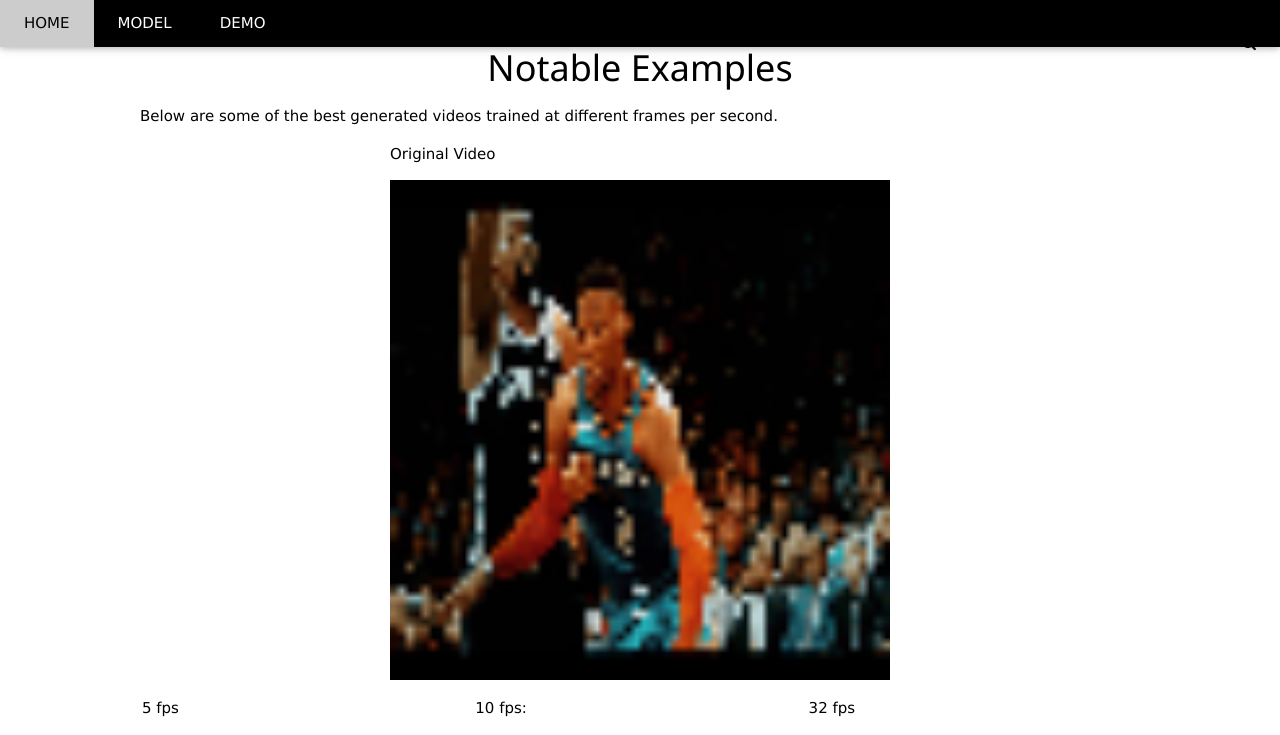
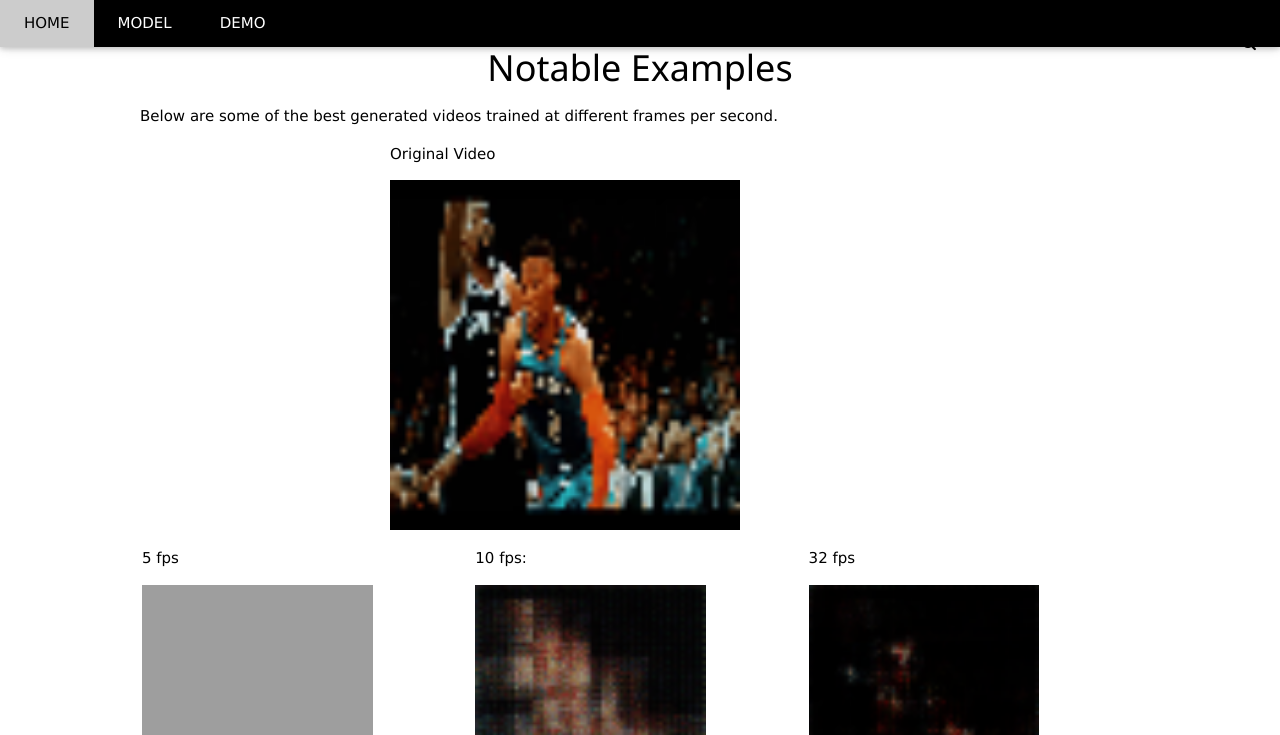
Before and after one commit to njesus15/vidgan, a Flask app: page /demo in a window 1280 px wide. Shown: the top 735 px of the page. Run offline with Flask 2, Linux system fonts and the light colour scheme; grey boxes are pictures that could not be loaded.

Commit message:
fix home template

```diff
--- a/templates/demo.html
+++ b/templates/demo.html
@@ -16,6 +16,11 @@
   content: "";
   clear: both;
   display: table;
+}
+
+.example2 {
+padding:10px;
+margin:aut;
 }
 
 .submit-button {
@@ -51,60 +56,60 @@ width:50%;
 
 
    <div class="OriginalVideo">
-    <p> Original Video</p> <img src='../static/images/vid0_real.gif' style="width:100%">
+    <p> Original Video</p> <img src='../static/images/vid0_real.gif' style="width:70%">
 </div>
 
 <div class="example1">
     <div class="column">
-        <p>5 fps</p> <img src='../static/images/vid0_gen_5fps.png' style="width:100%">
+        <p>5 fps</p> <img src='../static/images/vid0_gen_5fps.git' style="width:70%">
     </div>
 
     <div class="column">
-        <p>10 fps: </p> <img src='../static/images/vid0_gen_10fps.png' style="width:100%">
+        <p>10 fps: </p> <img src='../static/images/vid0_gen_10fps.gif' style="width:70%">
     </div>
 
     <div class="column">
-        <p>32 fps </p> <img src='../static/images/vid0_gen_32fps.png' style="width:100%">
+        <p>32 fps </p> <img src='../static/images/vid0_gen_32fps.gif' style="width:70%">
     </div>
 
 </div>
 
        <div class="OriginalVideo">
-    <p> Original Video</p> <img src='../static/images/vid1_real.gif' style="width:100%">
+    <p> Original Video</p> <img src='../static/images/vid1_real.gif' style="width:70%">
 </div>
 
 
 <div class="example1">
     <div class="column">
-        <p>5 fps</p> <img src='../static/images/vid1_gen_5fps.png' style="width:100%">
+        <p>5 fps</p> <img src='../static/images/vid1_gen_5fps.gif' style="width:70%">
     </div>
 
     <div class="column">
-        <p>10 fps: </p> <img src='../static/images/vid1_gen_10fps.png' style="width:100%">
+        <p>10 fps: </p> <img src='../static/images/vid1_gen_10fps.gif' style="width:70%">
     </div>
 
     <div class="column">
-        <p>32 fps </p> <img src='../static/images/vid1_gen_32fps.png' style="width:100%">
+        <p>32 fps </p> <img src='../static/images/vid1_gen_32fps.gif' style="width:70%">
     </div>
 
 </div>
 
 
        <div class="OriginalVideo">
-    <p> Original Video</p> <img src='../static/images/vid2_real.gif' style="width:100%">
+    <p> Original Video</p> <img src='../static/images/vid2_real.gif' style="width:70%">
 </div>
 
 <div class="example1">
     <div class="column">
-        <p>5 fps</p> <img src='../static/images/vid2_gen_5fps.png' style="width:100%">
+        <p>5 fps</p> <img src='../static/images/vid2_gen_5fps.gif' style="width:70%">
     </div>
 
     <div class="column">
-        <p>10 fps: </p> <img src='../static/images/vid2_gen_10fps.png' style="width:100%">
+        <p>10 fps: </p> <img src='../static/images/vid2_gen_10fps.gif' style="width:70%">
     </div>
 
     <div class="column">
-        <p>32 fps </p> <img src='../static/images/vid2_gen_32fps.png' style="width:100%">
+        <p>32 fps </p> <img src='../static/images/vid2_gen_32fps.gif' style="width:70%">
     </div>
 
 </div>
@@ -119,7 +124,7 @@ width:50%;
 </div>
 {% if image  and small_image and gif%}
 
-<div class="example1">
+<div class="example2">
     <div class="column">
         <p>Uploaded Image</p> <img src=' {{ small_image }}' style="width:80%">
     </div>
```
